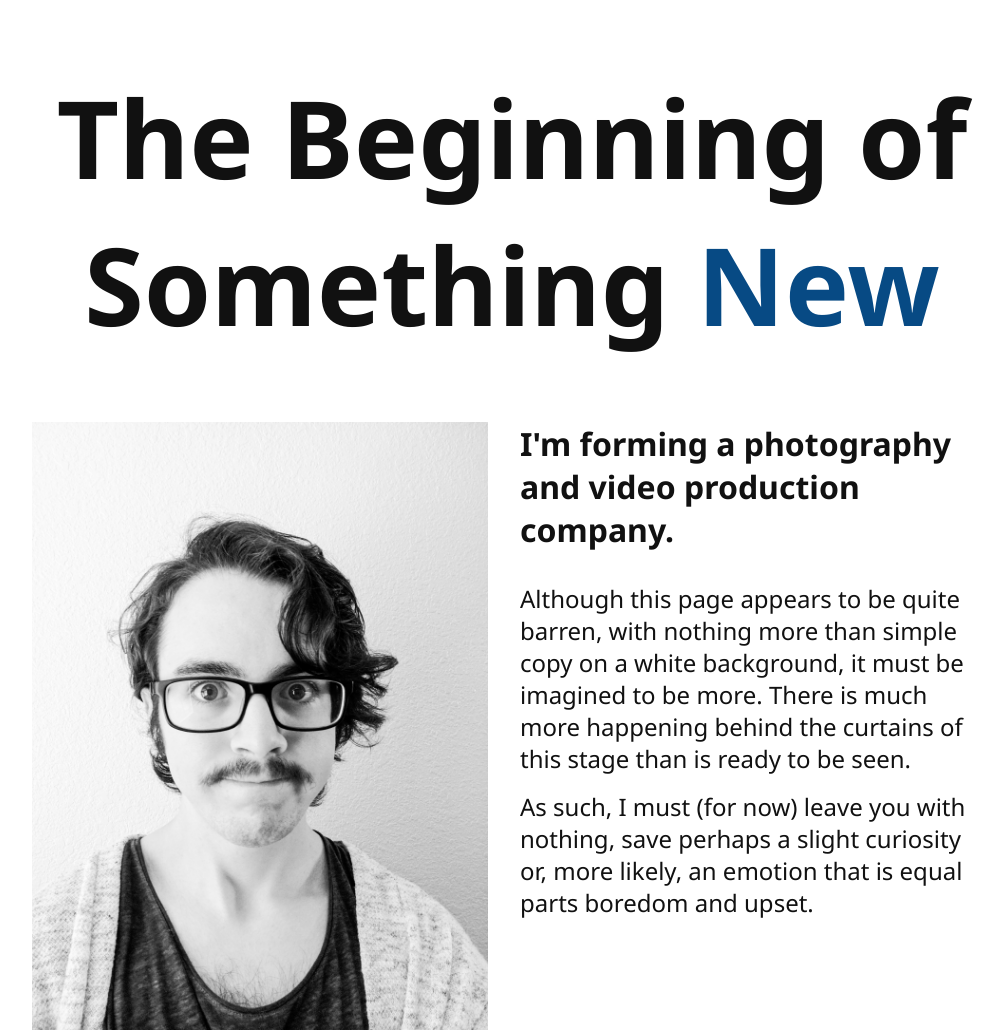
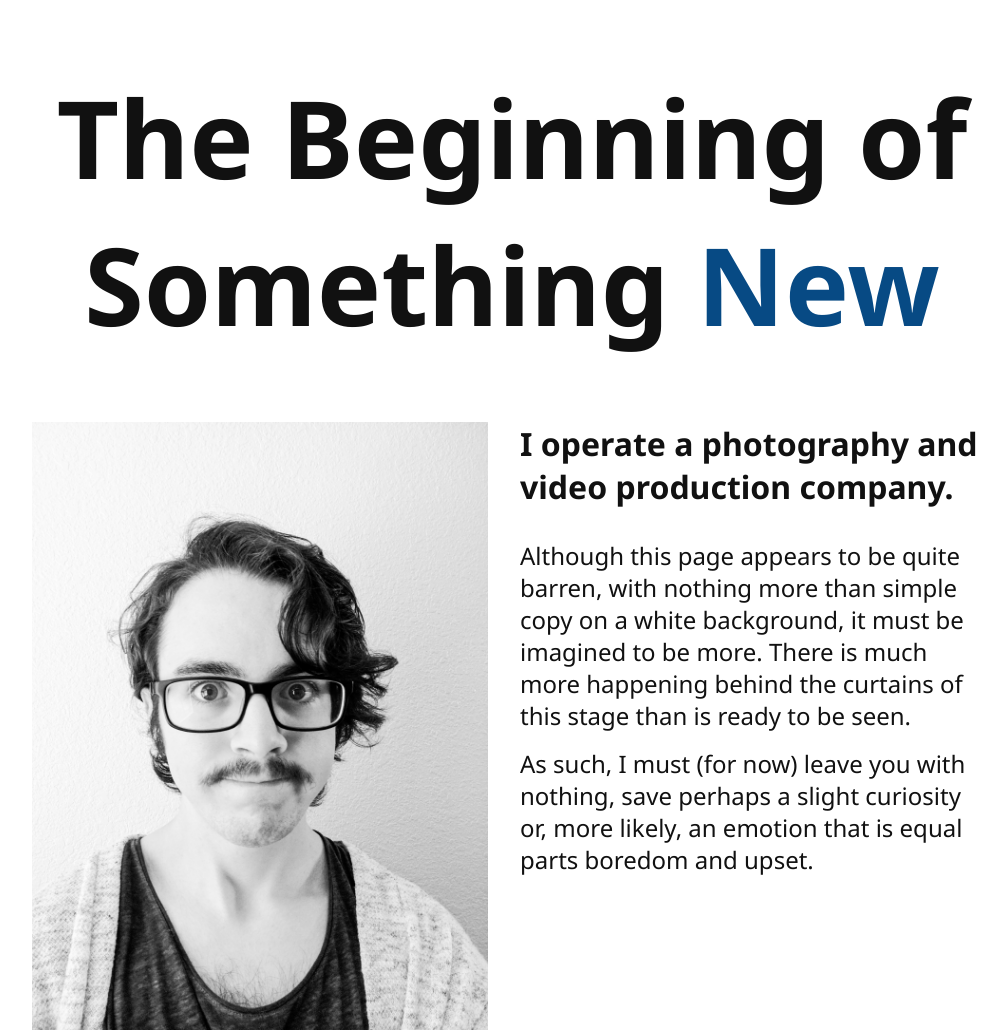
Before and after one commit to johnnymcneil/johnnymcneil.github.io, a plain HTML site: page index.html in a window 1280 px wide. Shown: the top 1030 px of the page, without its empty margins (128-1135 px from the left). Drawn offline with Linux system fonts and the light colour scheme.

```diff
--- a/index.html
+++ b/index.html
@@ -22,7 +22,7 @@
 				<div>
 					<img class="inline-avatar" src="img/sexyavatar.jpg">
 
-					<h1>I'm forming a photography and video production company.</h1>
+					<h1>I operate a photography and video production company.</h1>
 
 					<p>Although this page appears to be quite barren, with nothing more than simple copy on a white background, it must be imagined to be more. There is much more happening behind the curtains of this stage than is ready to be seen.</p>
 
```
